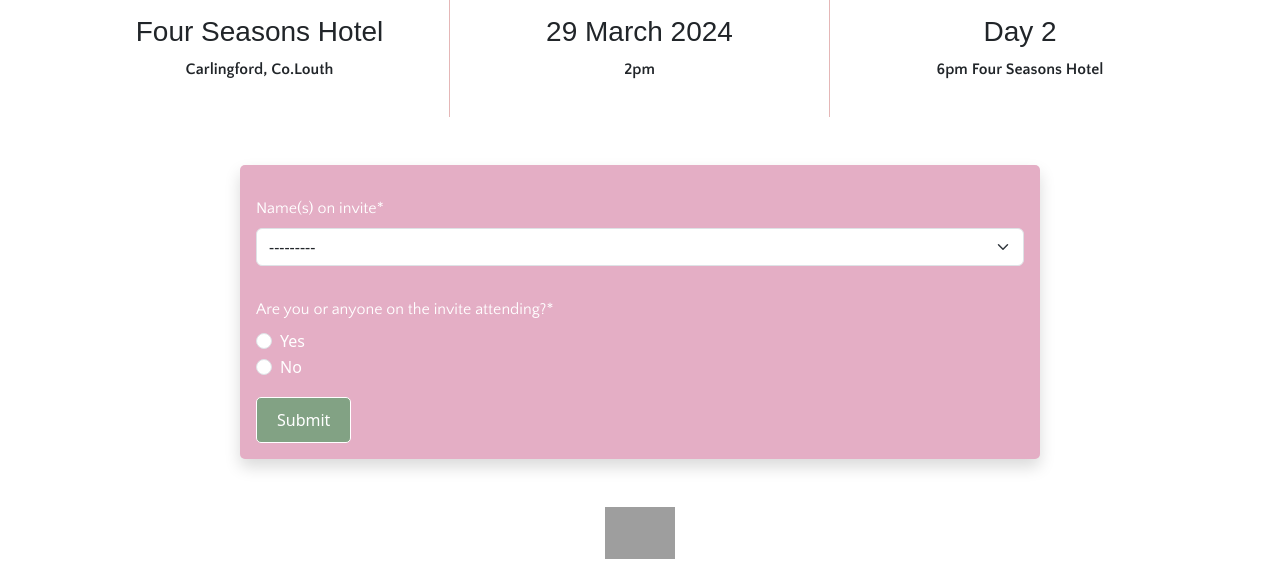
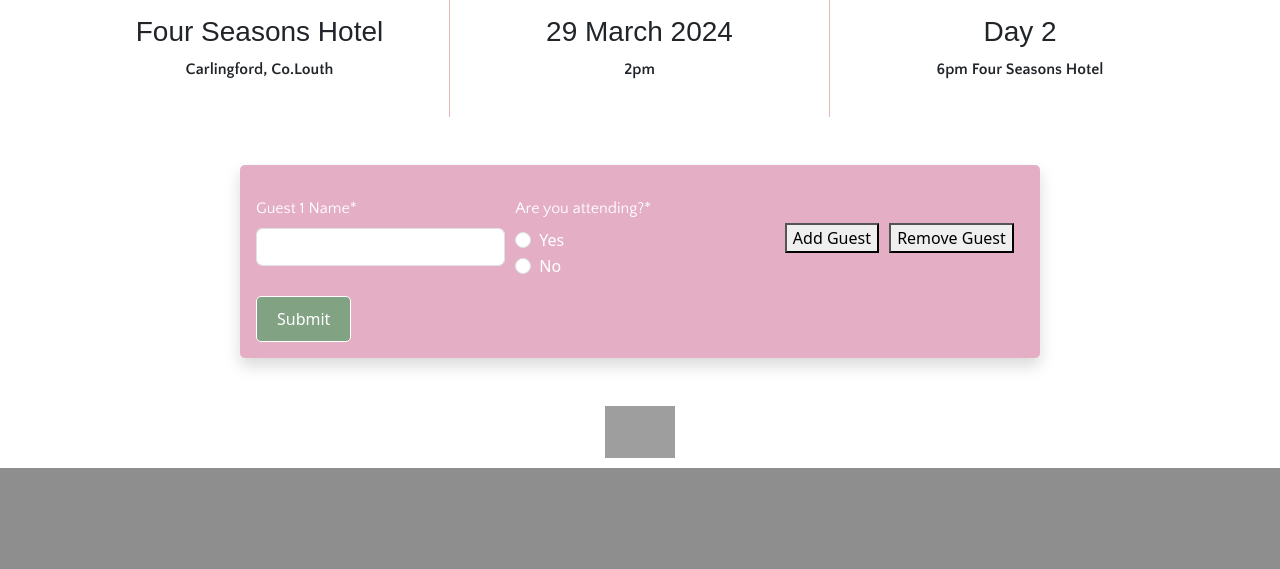
Before and after one commit to JamieT966/sarahandmick_wedding, a Django app: page / in a window 1280 px wide. Shown: the part 869-1438 px from the top of the page. After the commit the page ends 1337 px from the top, so only its background shows below. Run offline with Django 4.2, Linux system fonts and the light colour scheme; data comes from the database, SQL or seed files in the repository; data that the repository does not hold is empty; some libraries are stand-ins or nearby versions; some web fonts are replaced; grey boxes are pictures that could not be loaded.

Commit message:
made changes to form so that individual names are used

```diff
--- a/rsvp/forms.py
+++ b/rsvp/forms.py
@@ -1,11 +1,18 @@
 from django import forms
-from .models import RSVP, DietaryRequirement, GuestName
+from .models import RSVP, DietaryRequirement
 
 class RSVPForm(forms.ModelForm):
     def __init__(self, *args, **kwargs):
         super(RSVPForm, self).__init__(*args, **kwargs)
-        self.fields['other_dietary_input'].label = ""
-        self.fields['not_attending_guest'].label = ""
+        self.fields['other_dietary_input_1'].label = ""
+        self.fields['other_dietary_input_2'].label = ""
+        self.fields['other_dietary_input_3'].label = ""
+        self.fields['other_dietary_input_4'].label = ""
+        self.fields['other_dietary_input_5'].label = ""
+        self.fields['will_attend_2'].required = False
+        self.fields['will_attend_3'].required = False
+        self.fields['will_attend_4'].required = False
+        self.fields['will_attend_5'].required = False
 
     YES_NO_CHOICES = [
         (True, 'Yes'),
@@ -18,42 +25,167 @@ class RSVPForm(forms.ModelForm):
         ('Maybe', "I'll see how the head is")
     ]
 
-    name = forms.ModelChoiceField(
-        label="Name(s) on invite",
-        queryset=GuestName.objects.all()
-    )
-    will_attend = forms.ChoiceField(
-        label="Are you or anyone on the invite attending?",
-        choices=YES_NO_CHOICES,
-        widget=forms.RadioSelect,
+    # GUEST 1
+    name_1 = forms.CharField(
+        label="Guest 1 Name",
+        widget=forms.TextInput(),
         required=True
     )
-    both_attending = forms.ChoiceField(
-        label="Is everyone on the invite attending?*",
-        choices=YES_NO_CHOICES,
+
+    will_attend_1 = forms.ChoiceField(
+        choices=[(True, 'Yes'), (False, 'No')],
         widget=forms.RadioSelect,
-        required=False
+        label="Are you attending?"
     )
-    not_attending_guest = forms.CharField(
-        widget=forms.TextInput(attrs={'placeholder': 'Name(s) of people not attending', 'class': 'no-label'}),
-        required=False
-    )
-    dietary_requirements = forms.ModelMultipleChoiceField(
-        label = "Do you have any other dietary requirements?",
+
+    dietary_requirements_1 = forms.ModelMultipleChoiceField(
+        label = "1. Do you have any other dietary requirements?",
         queryset=DietaryRequirement.objects.all(),
         widget=forms.CheckboxSelectMultiple,
         required=False
     )
-    other_dietary_input = forms.CharField(
+
+    other_dietary_input_1 = forms.CharField(
         widget=forms.TextInput(attrs={'placeholder': 'Other Dietary Requirements', 'class': 'no-label'}),
         required=False
     )
-    attending_day2 = forms.ChoiceField(
-        label="Will you be attending day two?*",
+
+    attending_day2_1 = forms.ChoiceField(
+        label="1. Will you be attending day two?*",
         choices=DAY2_CHOICES,
         widget=forms.RadioSelect,
         required=False
     )
+
+    # GUEST 2
+    name_2 = forms.CharField(
+        label="Guest 2 Name (If Applicable)",
+        widget=forms.TextInput(),
+        required=False
+    )
+
+    will_attend_2 = forms.ChoiceField(
+        choices=[(True, 'Yes'), (False, 'No')],
+        widget=forms.RadioSelect,
+        label="Are you attending?"
+    )
+
+    dietary_requirements_2 = forms.ModelMultipleChoiceField(
+        label = "2. Do you have any other dietary requirements?",
+        queryset=DietaryRequirement.objects.all(),
+        widget=forms.CheckboxSelectMultiple,
+        required=False
+    )
+
+    other_dietary_input_2 = forms.CharField(
+        widget=forms.TextInput(attrs={'placeholder': 'Other Dietary Requirements', 'class': 'no-label'}),
+        required=False
+    )
+
+    attending_day2_2 = forms.ChoiceField(
+        label="2. Will you be attending day two?*",
+        choices=DAY2_CHOICES,
+        widget=forms.RadioSelect,
+        required=False
+    )
+
+    # GUEST 3
+    name_3 = forms.CharField(
+        label="Guest 3 Name (If Applicable)",
+        widget=forms.TextInput(),
+        required=False
+    )
+
+    will_attend_3 = forms.ChoiceField(
+        choices=[(True, 'Yes'), (False, 'No')],
+        widget=forms.RadioSelect,
+        label="Are you attending?"
+    )
+
+    dietary_requirements_3 = forms.ModelMultipleChoiceField(
+        label = "3. Do you have any other dietary requirements?",
+        queryset=DietaryRequirement.objects.all(),
+        widget=forms.CheckboxSelectMultiple,
+        required=False
+    )
+
+    other_dietary_input_3 = forms.CharField(
+        widget=forms.TextInput(attrs={'placeholder': 'Other Dietary Requirements', 'class': 'no-label'}),
+        required=False
+    )
+
+    attending_day2_3 = forms.ChoiceField(
+        label="3. Will you be attending day two?*",
+        choices=DAY2_CHOICES,
+        widget=forms.RadioSelect,
+        required=False
+    )
+
+    # GUEST 4
+    name_4 = forms.CharField(
+        label="Guest 4 Name (If Applicable)",
+        widget=forms.TextInput(),
+        required=False
+    )
+
+    will_attend_4 = forms.ChoiceField(
+        choices=[(True, 'Yes'), (False, 'No')],
+        widget=forms.RadioSelect,
+        label="Are you attending?"
+    )
+
+    dietary_requirements_4 = forms.ModelMultipleChoiceField(
+        label = "4. Do you have any other dietary requirements?",
+        queryset=DietaryRequirement.objects.all(),
+        widget=forms.CheckboxSelectMultiple,
+        required=False
+    )
+
+    other_dietary_input_4 = forms.CharField(
+        widget=forms.TextInput(attrs={'placeholder': 'Other Dietary Requirements', 'class': 'no-label'}),
+        required=False
+    )
+
+    attending_day2_4 = forms.ChoiceField(
+        label="4. Will you be attending day two?*",
+        choices=DAY2_CHOICES,
+        widget=forms.RadioSelect,
+        required=False
+    )
+
+    # GUEST 5
+    name_5 = forms.CharField(
+        label="Guest 5 Name (If Applicable)",
+        widget=forms.TextInput(),
+        required=False
+    )
+
+    will_attend_5 = forms.ChoiceField(
+        choices=[(True, 'Yes'), (False, 'No')],
+        widget=forms.RadioSelect,
+        label="Are you attending?"
+    )
+
+    dietary_requirements_5 = forms.ModelMultipleChoiceField(
+        label = "5. Do you have any other dietary requirements?",
+        queryset=DietaryRequirement.objects.all(),
+        widget=forms.CheckboxSelectMultiple,
+        required=False
+    )
+
+    other_dietary_input_5 = forms.CharField(
+        widget=forms.TextInput(attrs={'placeholder': 'Other Dietary Requirements', 'class': 'no-label'}),
+        required=False
+    )
+
+    attending_day2_5 = forms.ChoiceField(
+        label="5. Will you be attending day two?*",
+        choices=DAY2_CHOICES,
+        widget=forms.RadioSelect,
+        required=False
+    )
+
+    # MUSIC REQUESTS FOR ALL ON INVITE
     music_requests = forms.CharField(
         label="Is there any music you want to hear on the night?",
         widget=forms.TextInput(),
@@ -62,24 +194,10 @@ class RSVPForm(forms.ModelForm):
 
     class Meta:
         model = RSVP
-        fields = ['name', 'will_attend', 'both_attending', 'not_attending_guest', 'dietary_requirements', 'other_dietary_input', 'attending_day2', 'music_requests']
-        labels = {
-            'will_attend': 'Are you attending?',
-            'both_attending': 'Is person two attending (if applicable)?',
-            'dietary_requirements': 'Do you have any dietary requirements?',
-            'other_dietary_input': 'Do you have any other dietary requirements?',
-            'attending_day2': 'Will you be attending day two?',
-            'music_requests': 'Is there any music you want to hear on the night?',
-        }
-
-    def clean(self):
-        cleaned_data = super().clean()
-        will_attend = cleaned_data.get("will_attend")
-
-        if will_attend == "True":
-            if not cleaned_data.get('both_attending'):
-                self.add_error('both_attending', 'This field is required.')
-            if not cleaned_data.get('attending_day2'):
-                self.add_error('attending_day2', 'This field is required.')
-
-        return cleaned_data
+        fields = ['name_1', 'will_attend_1', 'dietary_requirements_1', 'other_dietary_input_1', 'attending_day2_1',
+                  'name_2', 'will_attend_2', 'dietary_requirements_2', 'other_dietary_input_2', 'attending_day2_2',
+                  'name_3', 'will_attend_3', 'dietary_requirements_3', 'other_dietary_input_3', 'attending_day2_3',
+                  'name_4', 'will_attend_4', 'dietary_requirements_4', 'other_dietary_input_4', 'attending_day2_4',
+                  'name_5', 'will_attend_5', 'dietary_requirements_5', 'other_dietary_input_5', 'attending_day2_5',
+                  'music_requests'
+                  ]
--- a/rsvp/templates/index.html
+++ b/rsvp/templates/index.html
@@ -11,7 +11,6 @@
     </div>
 </div>
 
-<div class="bg-wedding">
 <!-- 3 ICONS -->
     <section class="container column-section my-5">
         <div class="row">
@@ -36,7 +35,6 @@
                 <p>6pm Four Seasons Hotel</p>
             </div>
         </div>
-    </div>
     </section>
 
 <!-- RSVP Form -->
@@ -46,39 +44,154 @@
     <form method="post" class="form-container p-3 mb-5 shadow" id="rsvp-form">
         {% csrf_token %}
 
-            <div class="form-group">
-                {{ form.name|as_crispy_field }}
+        <div class="form-row">
+            <div class="form-group col-md-4">
+                {{ form.name_1|as_crispy_field }}
             </div>
-            <div class="form-group">
-                {{ form.will_attend|as_crispy_field }}
+            <div class="form-group col-md-4">
+                {{ form.will_attend_1|as_crispy_field }}
             </div>
-            <div class="conditional-field">
+            <div class="form-group col-md-4 d-flex align-items-center justify-content-evenly">
+                <button type="button" id="addGuest">Add Guest</button>
+                <button type="button" id="removeGuest">Remove Guest</button>
+            </div>
+        </div>
+
+        <div class="form-row guest" style="display: none;">
+            <div class="form-group col-md-4">
+                {{ form.name_2|as_crispy_field }}
+            </div>
+            <div class="form-group col-md-4">
+                {{ form.will_attend_2|as_crispy_field }}
+            </div>
+            <div class="form-group col-md-4"></div> <!-- Empty div to replicate the button column -->
+        </div>
+
+        <div class="form-row guest" style="display: none;">
+            <div class="form-group col-md-4">
+                {{ form.name_3|as_crispy_field }}
+            </div>
+            <div class="form-group col-md-4">
+                {{ form.will_attend_3|as_crispy_field }}
+            </div>
+            <div class="form-group col-md-4"></div> <!-- Empty div to replicate the button column -->
+        </div>
+
+        <div class="form-row guest" style="display: none;">
+            <div class="form-group col-md-4">
+                {{ form.name_4|as_crispy_field }}
+            </div>
+            <div class="form-group col-md-4">
+                {{ form.will_attend_4|as_crispy_field }}
+            </div>
+            <div class="form-group col-md-4"></div> <!-- Empty div to replicate the button column -->
+        </div>
+
+        <div class="form-row guest" style="display: none;">
+            <div class="form-group col-md-4">
+                {{ form.name_5|as_crispy_field }}
+            </div>
+            <div class="form-group col-md-4">
+                {{ form.will_attend_5|as_crispy_field }}
+            </div>
+            <div class="form-group col-md-4"></div> <!-- Empty div to replicate the button column -->
+        </div>
+
+        <!-- GUEST 1 ADDITIONAL DETAILS -->
+        <div class="conditional-field-1" style="display: none;">
             <div class="line-seperator"></div>
             <div class="form-group">
-                    {{ form.both_attending|as_crispy_field }}
+                {{ form.dietary_requirements_1|as_crispy_field }}
             </div>
+
             <div class="form-group">
-                    {{ form.not_attending_guest|as_crispy_field }}
+                {{ form.other_dietary_input_1|as_crispy_field }}
             </div>
+
             <div class="line-seperator"></div>
             <div class="form-group">
-                    {{ form.dietary_requirements|as_crispy_field }}
+                {{ form.attending_day2_1|as_crispy_field }}
             </div>
-                <div class="form-group">
-                    {{ form.other_dietary_input|as_crispy_field }}
         </div>
+
+        <!-- GUEST 2 ADDITIONAL DETAILS -->
+        <div class="conditional-field-2" style="display: none;">
             <div class="line-seperator"></div>
             <div class="form-group">
-                    {{ form.attending_day2|as_crispy_field }}
+                {{ form.dietary_requirements_2|as_crispy_field }}
             </div>
+
+            <div class="form-group">
+                {{ form.other_dietary_input_2|as_crispy_field }}
+            </div>
+
+            <div class="line-seperator"></div>
+            <div class="form-group">
+                {{ form.attending_day2_2|as_crispy_field }}
+            </div>
+        </div>
+
+        <!-- GUEST 3 ADDITIONAL DETAILS -->
+        <div class="conditional-field-3" style="display: none;">
+            <div class="line-seperator"></div>
+            <div class="form-group">
+                {{ form.dietary_requirements_3|as_crispy_field }}
+            </div>
+
+            <div class="form-group">
+                {{ form.other_dietary_input_3|as_crispy_field }}
+            </div>
+
+            <div class="line-seperator"></div>
+            <div class="form-group">
+                {{ form.attending_day2_3|as_crispy_field }}
+            </div>
+        </div>
+
+        <!-- GUEST 4 ADDITIONAL DETAILS -->
+        <div class="conditional-field-4" style="display: none;">
+            <div class="line-seperator"></div>
+            <div class="form-group">
+                {{ form.dietary_requirements_4|as_crispy_field }}
+            </div>
+
+            <div class="form-group">
+                {{ form.other_dietary_input_4|as_crispy_field }}
+            </div>
+
+            <div class="line-seperator"></div>
+            <div class="form-group">
+                {{ form.attending_day2_4|as_crispy_field }}
+            </div>
+        </div>
+
+        <!-- GUEST 5 ADDITIONAL DETAILS -->
+        <div class="conditional-field-5" style="display: none;">
+            <div class="line-seperator"></div>
+            <div class="form-group">
+                {{ form.dietary_requirements_5|as_crispy_field }}
+            </div>
+
+            <div class="form-group">
+                {{ form.other_dietary_input_5|as_crispy_field }}
+            </div>
+
+            <div class="line-seperator"></div>
+            <div class="form-group">
+                {{ form.attending_day2_5|as_crispy_field }}
+            </div>
+        </div>
+
+        <!-- NEED TO KEEP HIDDEN UNLESS ANYONE SAYS YES TO ATTENDING -->
+        <div id="music-requests-section" style="display: none;">
             <div class="line-seperator"></div>
             <div class="form-group">
                 {{ form.music_requests|as_crispy_field }}
             </div>
         </div>
+
         <button type="submit" class="btn-green">Submit</button>
     </form>
-    </div>
 </div>
 
 <div class="container d-flex justify-content-center">
@@ -88,66 +201,103 @@
 </div>
 
 <script>
-// HIDES OTHER QUESTIONS UNTIL YES IS SELECTED
 document.addEventListener('DOMContentLoaded', function() {
-    const willAttendFields = document.querySelectorAll('input[name="will_attend"]');
-    const conditionalContainers = document.querySelectorAll('.conditional-field');
-    const bothAttendingFields = document.querySelectorAll('input[name="both_attending"]');
-    const notAttendingGuestInput = document.querySelector('input[name="not_attending_guest"]');
-    const attendingDay2Field = document.querySelector('input[name="attending_day2"]');
-
-    function toggleFields() {
-        let selectedValue;
-        willAttendFields.forEach(field => {
-            if (field.checked) {
-                selectedValue = field.value;
-            }
-        });
-
-        if (selectedValue === 'True') {
-            conditionalContainers.forEach(container => {
-                container.style.display = 'block';
-                container.querySelectorAll('input, select, textarea').forEach(input => {
-                    input.disabled = false;
-                    if (input.name === "both_attending" || input.name === "attending_day2") {
-                        input.required = true;
+    // Function to handle showing and hiding additional details based on attendance
+    function handleAttendanceChange(attendanceInputs, detailsElement, guestNumber) {
+        attendanceInputs.forEach(input => {
+            input.addEventListener('change', function() {
+                if (input.value === 'True' && input.checked) {
+                    detailsElement.style.display = 'block';
+                } else {
+                    detailsElement.style.display = 'none';
                 }
             });
         });
-        } else {
-            conditionalContainers.forEach(container => {
-                container.style.display = 'none';
-                container.querySelectorAll('input, select, textarea').forEach(input => {
-                    input.disabled = true;
-                    input.required = false;
-                });
+
+        // Remove the 'required' attribute if the section is not displayed.
+        if (detailsElement.style.display === 'none') {
+            const willAttendInputs = document.querySelectorAll(`input[name="will_attend_${guestNumber}"]`);
+            willAttendInputs.forEach(input => {
+                input.removeAttribute('required');
             });
         }
     }
 
-    function checkBothAttending() {
-        let selectedValue;
-        bothAttendingFields.forEach(field => {
-            if (field.checked) {
-                selectedValue = field.value;
+    // Set up for each guest's attendance and details
+    function setupGuestAttendance(guestNumber) {
+        const willAttend = document.querySelectorAll(`input[name="will_attend_${guestNumber}"]`);
+        const additionalDetails = document.querySelector(`.conditional-field-${guestNumber}`);
+
+        if (willAttend.length > 0) {
+            handleAttendanceChange(willAttend, additionalDetails, guestNumber);
+        }
+    }
+
+    // Initialize each guest's setup
+    for (let i = 1; i <= 5; i++) {
+        setupGuestAttendance(i);
+    }
+
+    // Code for add/remove guest functionality
+    const guestSections = document.querySelectorAll('.guest');
+    const addGuestButton = document.getElementById('addGuest');
+    const removeGuestButton = document.getElementById('removeGuest');
+    let guestCount = 0; // Start with 0 because no additional guests are displayed initially
+
+    addGuestButton.addEventListener('click', function() {
+        if (guestCount < guestSections.length) {
+            guestSections[guestCount].style.display = 'flex';
+            // Find the inputs within this section and make them required.
+            const inputs = guestSections[guestCount].querySelectorAll('input');
+            inputs.forEach(input => {
+                input.setAttribute('required', '');
+            });
+            guestCount++;
         }
     });
 
-        if (selectedValue === 'False') {  // 'False' is the value for 'No'
-            notAttendingGuestInput.setAttribute('required', 'required');
+    removeGuestButton.addEventListener('click', function() {
+        if (guestCount > 0) {
+            guestCount--;
+            guestSections[guestCount].style.display = 'none';
+            // Find the inputs within this section and remove the 'required' attribute.
+            const inputs = guestSections[guestCount].querySelectorAll('input');
+            inputs.forEach(input => {
+                input.removeAttribute('required');
+            });
+        }
+    });
+
+    // Function to check if any guest is attending and show the music requests section if so
+    function checkAnyAttendance() {
+        const willAttendRadios = document.querySelectorAll('input[type=radio][name^="will_attend_"]');
+        let anyoneAttending = false;
+
+        willAttendRadios.forEach(function(radio) {
+            if (radio.checked && radio.value === 'True') {
+                anyoneAttending = true;
+            }
+        });
+
+        const musicRequestsSection = document.getElementById('music-requests-section');
+        if (anyoneAttending) {
+            musicRequestsSection.style.display = 'block';
         } else {
-            notAttendingGuestInput.removeAttribute('required');
+            musicRequestsSection.style.display = 'none';
         }
     }
 
-    willAttendFields.forEach(field => field.addEventListener('change', toggleFields));
-    bothAttendingFields.forEach(field => field.addEventListener('change', checkBothAttending));
-
-    toggleFields();
-    checkBothAttending();  // Call once to set initial state
+    // Call checkAnyAttendance function whenever any 'will attend' radio changes
+    const willAttendRadios = document.querySelectorAll('input[type=radio][name^="will_attend_"]');
+    willAttendRadios.forEach(function(radio) {
+        radio.addEventListener('change', checkAnyAttendance);
     });
 
+    // Initial check on page load
+    checkAnyAttendance();
+});
 
 </script>
 
+
 {% endblock %}
--- a/rsvp/views.py
+++ b/rsvp/views.py
@@ -1,30 +1,36 @@
-from django.shortcuts import render, HttpResponse, redirect
+from django.shortcuts import render, redirect
 from .forms import RSVPForm
-
-from django.shortcuts import render, redirect
 
 def home_view(request):
     if request.method == 'POST':
         form = RSVPForm(request.POST)
         if form.is_valid():
-            will_attend = form.cleaned_data['will_attend']
+            # Assuming the form's save method returns the instance
+            # If not, you should adjust to get the saved instance
+            instance = form.save()
 
-            # Save the form data to the database
-            form.save()
+            # Check if any guest is attending
+            guests_attending = any([
+                instance.will_attend_1,
+                instance.will_attend_2,
+                instance.will_attend_3,
+                instance.will_attend_4,
+                instance.will_attend_5
+            ])
 
-            # Remove the guest's name from the GuestName model
-            guest_name = form.cleaned_data['name']
-            guest_name.delete()
+            if guests_attending:
+                return redirect('yes_response_page')  # update with your actual view/route
+            else:
+                return redirect('no_response_page')  # update with your actual view/route
 
-            if will_attend:
-                return redirect('yes_response_page')
-            else:
-                return redirect('no_response_page')
+        else:
+            # If the form is not valid, render the form again with errors
+            return render(request, 'index.html', {'form': form})
+
     else:
         form = RSVPForm()
 
     return render(request, 'index.html', {'form': form})
-
 
 def yes_response_view(request):
     return render(request, 'yes_response.html')
--- a/static/css/style.css
+++ b/static/css/style.css
@@ -214,6 +214,24 @@ footer {
     padding: 4px 0;
 }
 
+.form-row {
+    display: flex;
+    justify-content: space-between;
+}
+
+.form-row .form-group {
+    flex: 1;
+    margin-right: 10px;
+}
+
+.form-row .form-group:last-child {
+    margin-right: 0;
+}
+
+.form-row .form-group.col.d-flex {
+    justify-content: space-between;
+}
+
 /* Form submitted page */
 .form-submitted {
         height: 100vh;
```
Also changed, not shown: rsvp/admin.py (+32 -9 lines), rsvp/models.py (+50 -30 lines), rsvp/migrations/0016_remove_rsvp_both_attending_remove_rsvp_name2_and_more.py (added), rsvp/migrations/0017_remove_rsvp_name_remove_rsvp_will_attend_rsvp_name1_and_more.py (added), rsvp/migrations/0018_rename_attending_day2_rsvp_attending_day21_and_more.py (added), rsvp/migrations/0019_rename_attending_day21_rsvp_attending_day2_and_more.py (added), rsvp/migrations/0020_rename_attending_day2_rsvp_attending_day2_1_and_more.py (added), rsvp/migrations/0021_alter_rsvp_name_1_alter_rsvp_name_2_and_more.py (added), rsvp/migrations/0022_rsvp_attending_day2_5_rsvp_dietary_requirements_5_and_more.py (added). Lines whose indentation alone changed are shown as unchanged.
